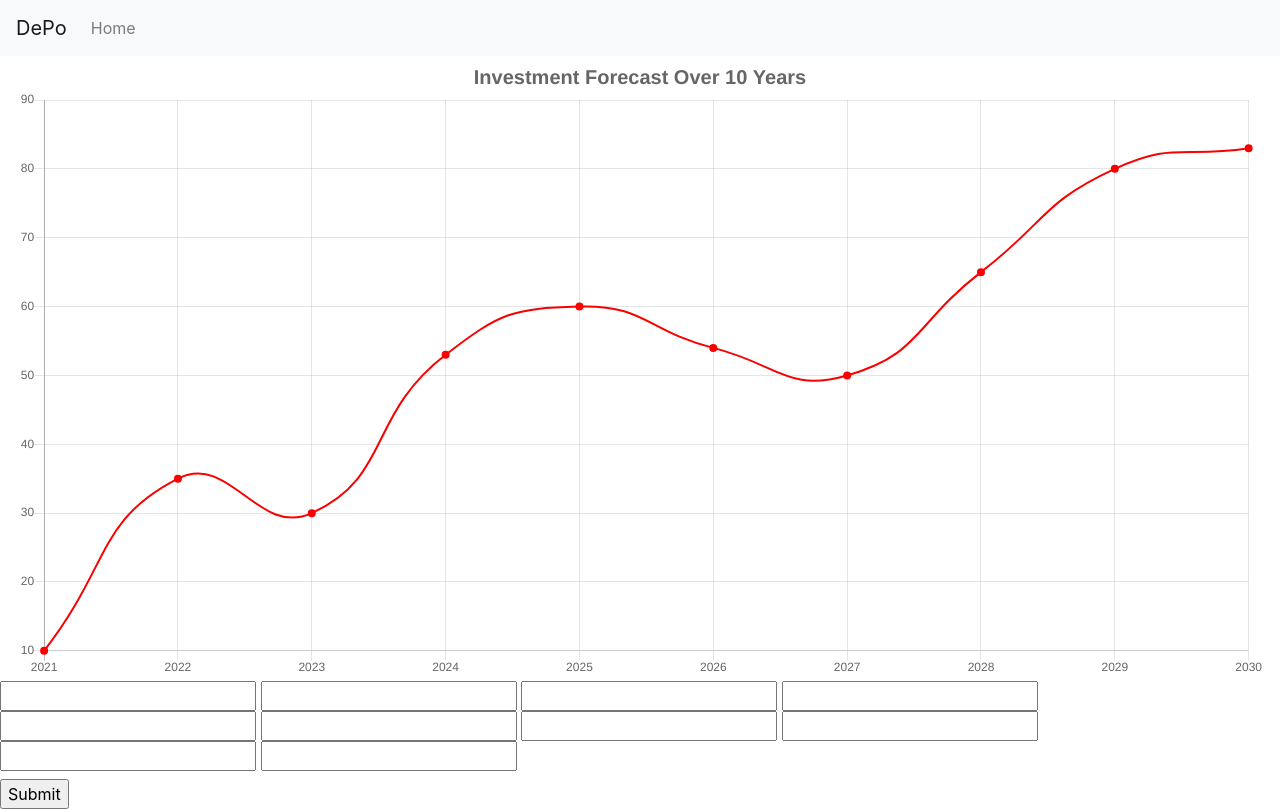
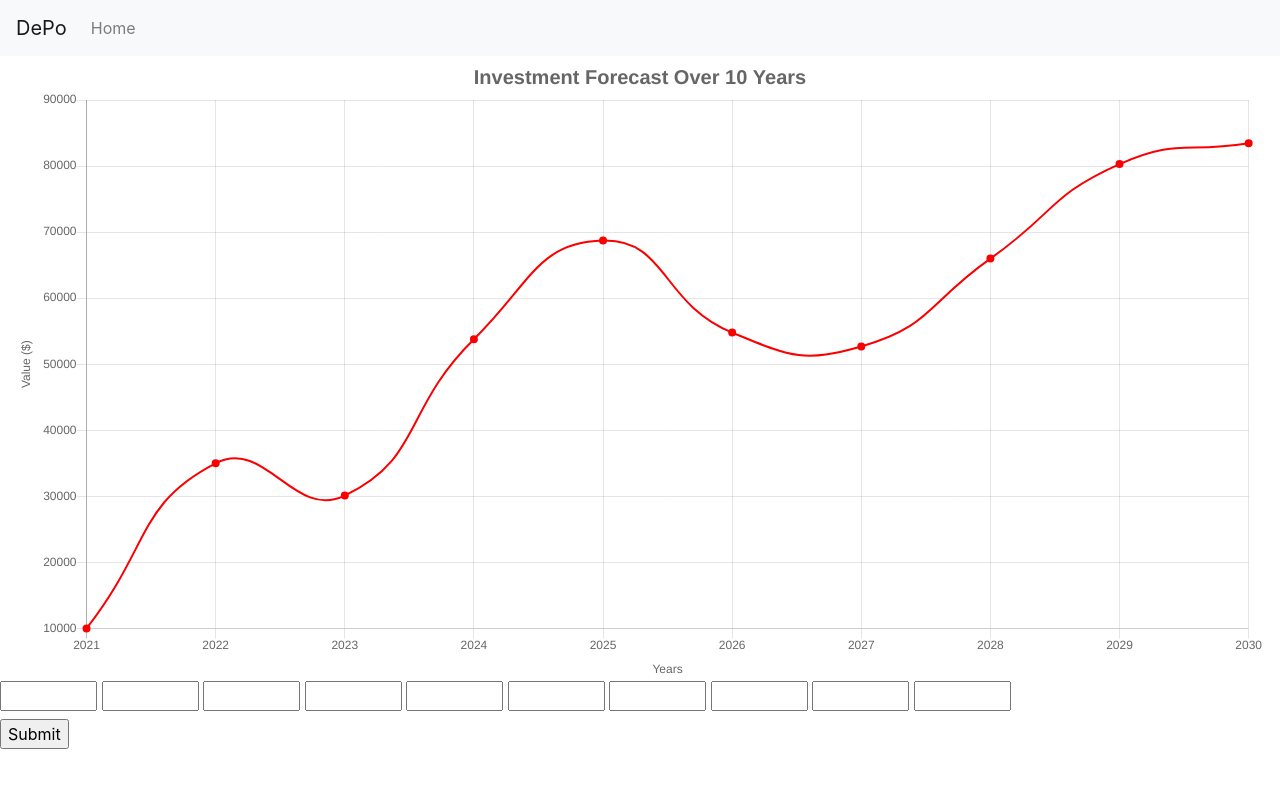
Before and after one commit to rashelrr/gs-summit-group-26, a React (Create React App) app in the folder Goldman Sachs/Forecaster/eng-possibilities-svcs-tests/src/main/java/com/investing/UI/: page / in a window 1280 px wide. Built offline with nearby package versions, Linux system fonts and the light colour scheme.

Commit message:
axis labels & input limits

```diff
--- a/Goldman Sachs/Forecaster/eng-possibilities-svcs-tests/src/main/java/com/investing/UI/public/index.html
+++ b/Goldman Sachs/Forecaster/eng-possibilities-svcs-tests/src/main/java/com/investing/UI/public/index.html
@@ -32,16 +32,16 @@
   <form>
     <div>
       <label>
-        <input type="number" name="num" />
-        <input type="number" name="num" />
-        <input type="number" name="num" />
-        <input type="number" name="num" />
-        <input type="number" name="num" />
-        <input type="number" name="num" />
-        <input type="number" name="num" />
-        <input type="number" name="num" />
-        <input type="number" name="num" />
-        <input type="number" name="num" />
+        <input type="number" name="num" min="0" max="100"/>
+        <input type="number" name="num" min="0" max="100"/>
+        <input type="number" name="num" min="0" max="100"/>
+        <input type="number" name="num" min="0" max="100"/>
+        <input type="number" name="num" min="0" max="100"/>
+        <input type="number" name="num" min="0" max="100"/>
+        <input type="number" name="num" min="0" max="100"/>
+        <input type="number" name="num" min="0" max="100"/>
+        <input type="number" name="num" min="0" max="100"/>
+        <input type="number" name="num" min="0" max="100"/>
       </label>
     </div>
     <input type="submit" value="Submit" />
--- a/Goldman Sachs/Forecaster/eng-possibilities-svcs-tests/src/main/java/com/investing/UI/src/pages/Forecaster/index.js
+++ b/Goldman Sachs/Forecaster/eng-possibilities-svcs-tests/src/main/java/com/investing/UI/src/pages/Forecaster/index.js
@@ -20,7 +20,7 @@ const state = {
       borderColor: 'rgba(250,0,0,1)',
       borderWidth: 2,
       // TODO import data (these are just dummy values)
-      data: [10, 35, 30, 53, 60, 54, 50, 65, 80, 83]
+      data: [10000, 35000, 30109, 53786, 68712, 54793, 52688, 65991, 80302, 83447]
     }
   ]
 }
@@ -32,6 +32,20 @@ export default class App extends React.Component {
         <Line
           data={state}
           options={{
+            scales: {
+              yAxes: [{
+                scaleLabel: {
+                  display: true,
+                  labelString: 'Value ($)'
+                }
+              }],
+              xAxes: [{
+                scaleLabel: {
+                  display: true,
+                  labelString: 'Years'
+                }
+              }]
+            },
             title:{
               display:true,
               text:'Investment Forecast Over 10 Years',
@@ -40,7 +54,6 @@ export default class App extends React.Component {
             legend:{
               display:false,
             }
-
           }}
         />
       </div>
```
